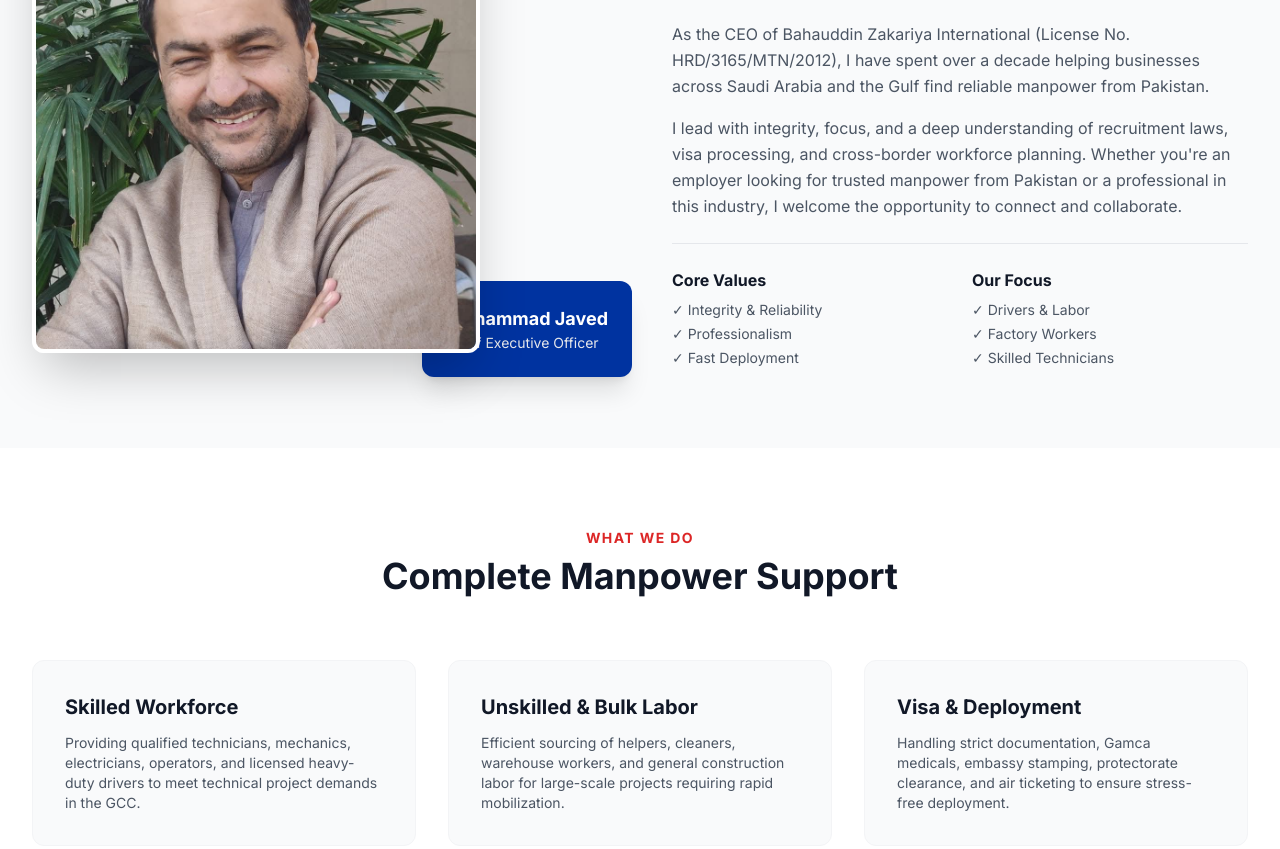
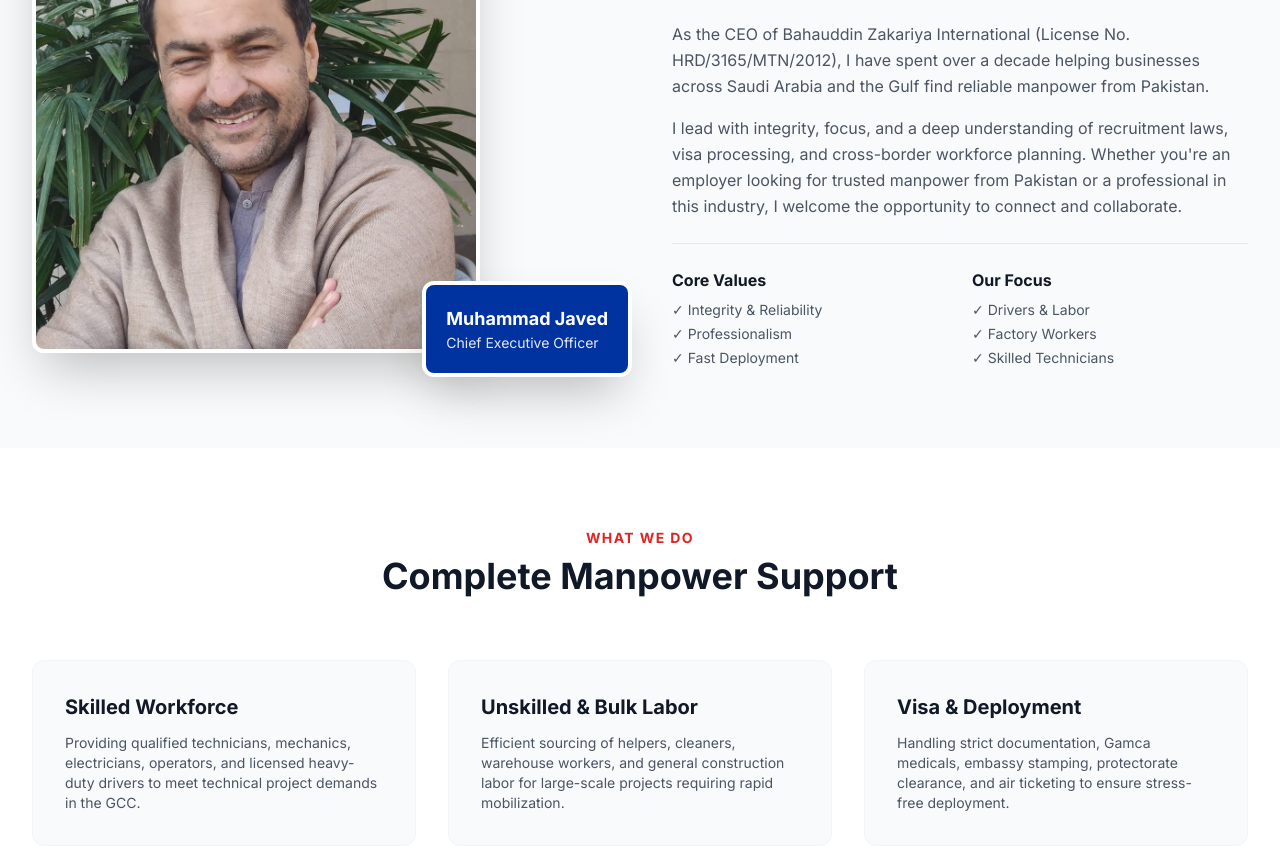
Before and after one commit to shayansaeed565/bzi-portal, a plain HTML site: page index.html in a window 1280 px wide. Shown: the part 999-1848 px from the top of the page. Drawn offline with nearby package versions, Linux system fonts and the light colour scheme.

Commit message:
Update index.html

```diff
--- a/index.html
+++ b/index.html
@@ -90,10 +90,12 @@
     <section id="about" class="py-20 bg-gray-50">
         <div class="max-w-7xl mx-auto px-4 sm:px-6 lg:px-8">
             <div class="grid grid-cols-1 lg:grid-cols-2 gap-16 items-center">
-                <!-- CEO Image & Intro -->
-                <div class="relative">
-                    <img src="WhatsApp Image 2025-07-10 at 16.31.44_654eba09.jpg" alt="CEO Muhammad Javed" class="rounded-xl shadow-2xl border-4 border-white mx-auto lg:mx-0 w-full max-w-md object-cover z-10 relative">
-                    <div class="absolute -bottom-6 -right-6 bg-primary text-white p-6 rounded-xl shadow-xl hidden md:block">
+                <!-- CEO Image & Intro (Fixed Stacking Issue) -->
+                <div class="relative inline-block mx-auto lg:mx-0">
+                    <img src="WhatsApp Image 2025-07-10 at 16.31.44_654eba09.jpg" alt="CEO Muhammad Javed" class="rounded-xl shadow-2xl border-4 border-white w-full max-w-sm md:max-w-md object-cover relative z-10">
+
+                    <!-- Z-index fixed to z-20 so it floats OVER the image. Added white border for a premium cut-out look -->
+                    <div class="absolute -bottom-4 -right-4 md:-bottom-6 md:-right-6 bg-primary text-white p-5 rounded-xl shadow-2xl hidden md:block z-20 border-4 border-white">
                         <p class="font-bold text-lg">Muhammad Javed</p>
                         <p class="text-sm text-gray-200">Chief Executive Officer</p>
                     </div>
```
